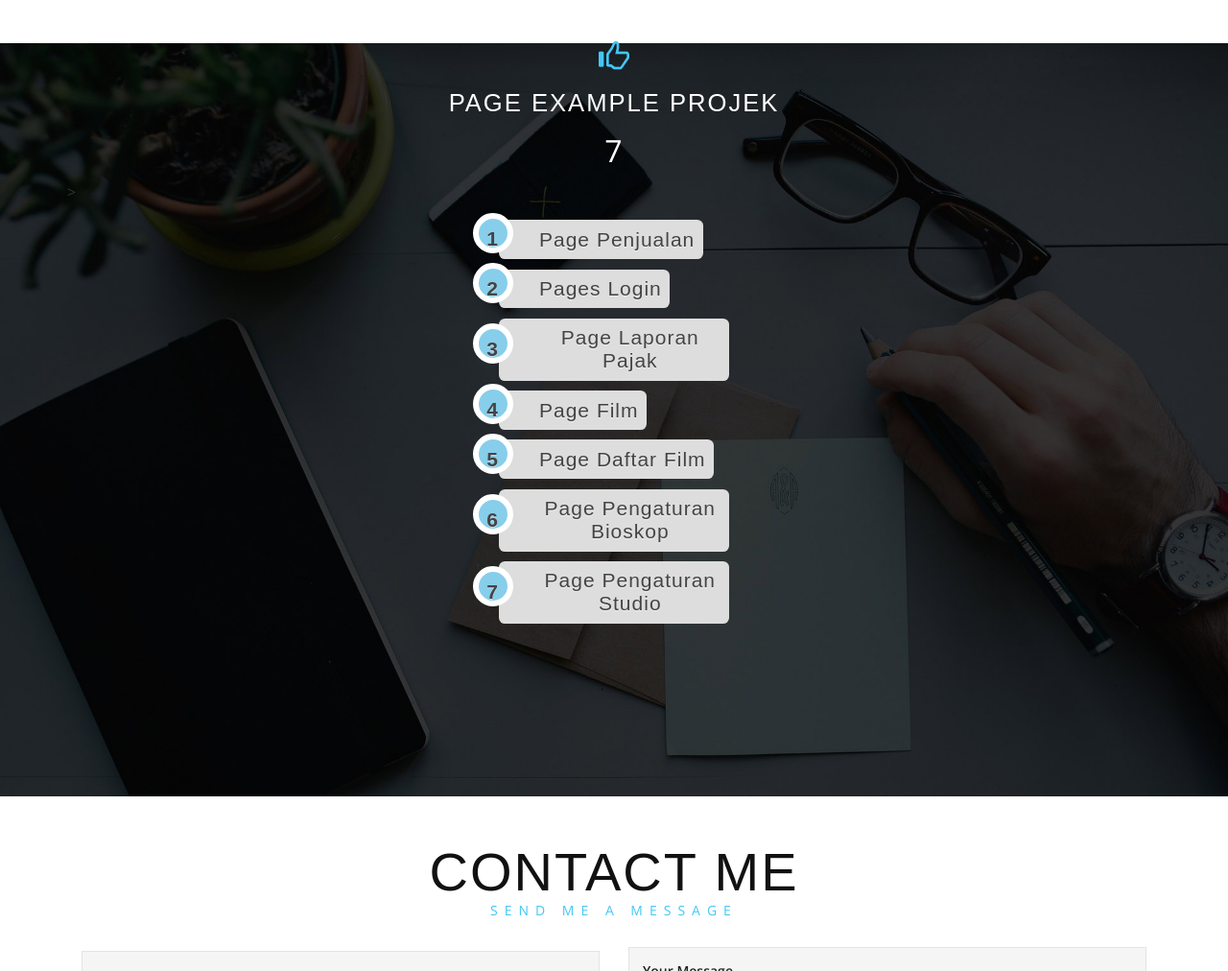
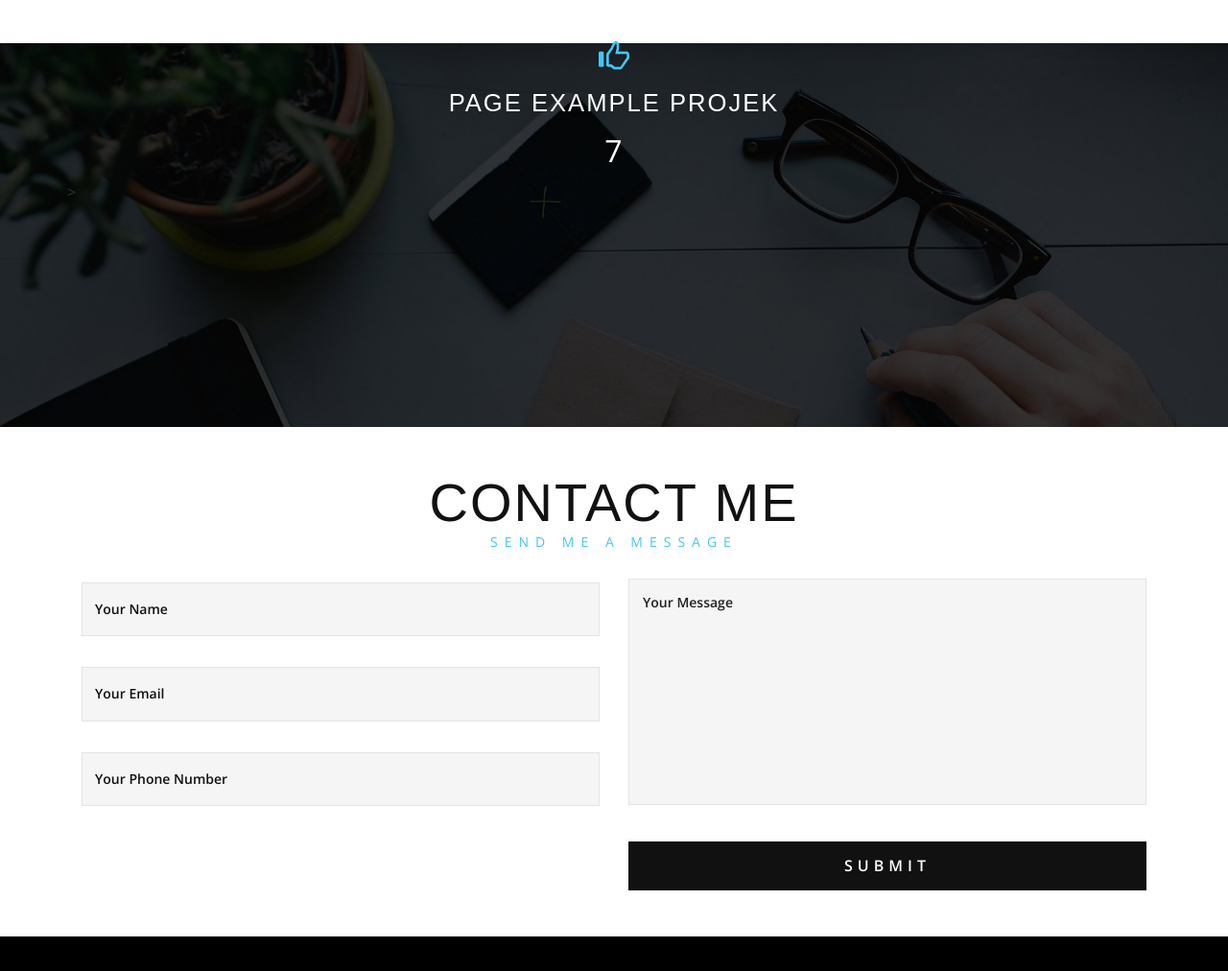
Before and after one commit to Diromdp/dp-portofolio, a plain HTML site: page index.html in a window 1280 px wide. Shown: the part 3664-4676 px from the top of the page at 96% size. Drawn offline with nearby package versions, Linux system fonts and the light colour scheme; files whose address does not match are found by name; a web font is replaced by a local one.

Commit message:
Create index.html

```diff
--- a/index.html
+++ b/index.html
@@ -406,16 +406,6 @@ License URL: http://creativecommons.org/licenses/by/3.0/
 					<p class="counter">7</p>
 
 			</div>
-            <ol class="rounded-list">
-
-                <li><a href="https://diromdp.github.io/websiteportofoliodp/penjualan.html">Page Penjualan</a></li>
-                  <li><a href="https://diromdp.github.io/websiteportofoliodp/?">Pages Login</a></li>
-                <li><a href="https://diromdp.github.io/websiteportofoliodp/laporan-pajak-penjualan.html" target="web">Page Laporan Pajak</a></li>
-                <li><a href="https://diromdp.github.io/websiteportofoliodp/film.html" target="web">Page Film</a></li>
-                <li><a href="https://diromdp.github.io/websiteportofoliodp/daftar-film.html" target="web">Page Daftar Film</a></li>
-                <li><a href="https://diromdp.github.io/websiteportofoliodp/pengaturan-bioskop.html" target="web">Page Pengaturan Bioskop</a></li>
-                <li><a href="https://diromdp.github.io/websiteportofoliodp/pengaturan-studio.html" target="web">Page Pengaturan Studio</a></li>
-            </ol>
 			<div class="clearfix"> </div>
 		</div>
 	</div>
```
